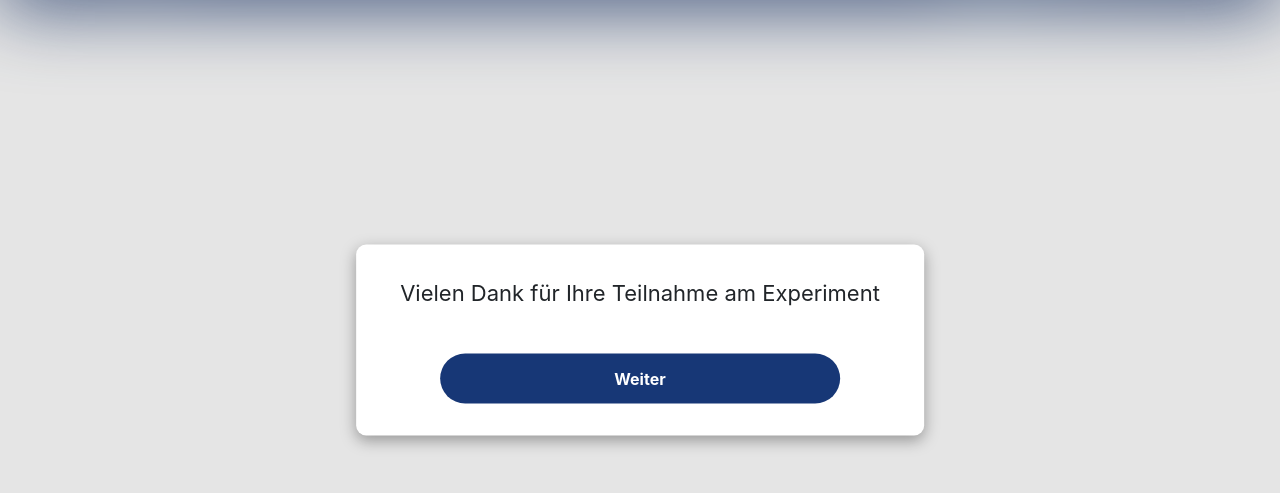
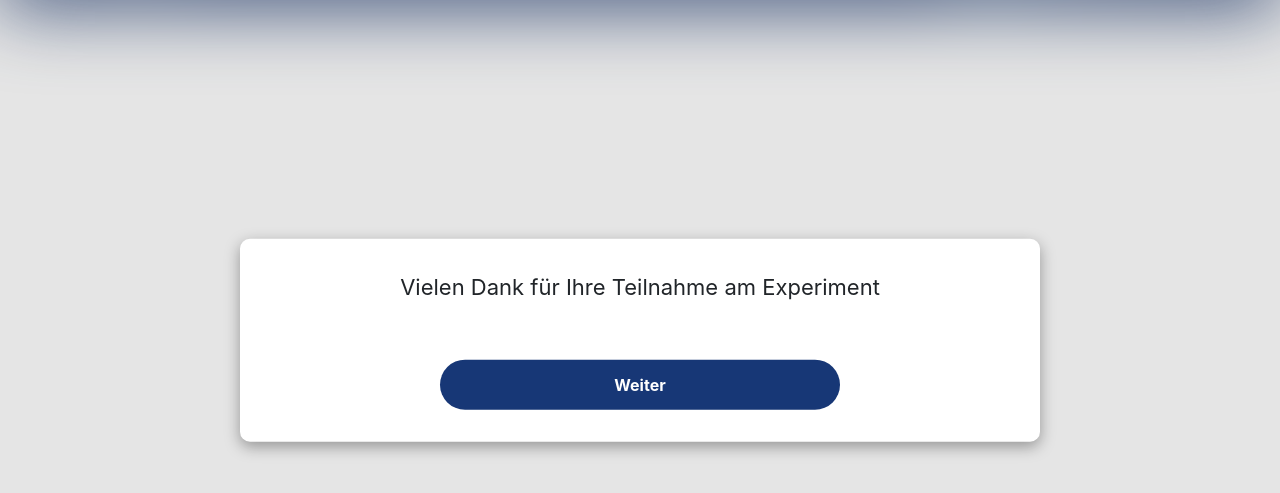
Before and after one commit to lennartschr/masterarbeit, a Django app: page / in a window 1280 px wide. Shown: the part 60-553 px from the top of the page. Run offline with Django 4.2, Linux system fonts and the light colour scheme.

Commit message:
Kommentar

```diff
--- a/webapp/static/css/popup.css
+++ b/webapp/static/css/popup.css
@@ -1,5 +1,5 @@
 .popup {
-    min-width: 300px;
+    min-width: 800px;
     align-content: center;
     background-color: rgba(255, 255, 255);
     border-radius: 10px;
@@ -18,11 +18,13 @@
     visibility: hidden;
 }
 
+/* Wenn der Bildschirm schmaler als 768px ist (Mobile) */
 @media screen and (max-width: 768px) {
     .popup {
         padding-bottom: 7.5%;
         padding-top: 7.5%;
         width: 85%;
+        min-width: 300px;
     }
 }
 
```
